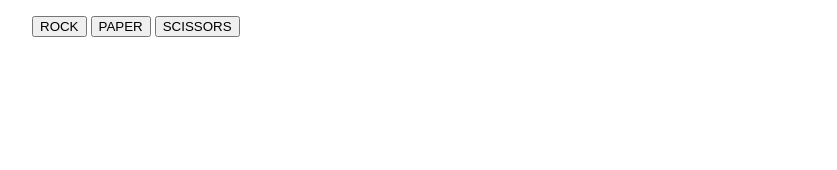
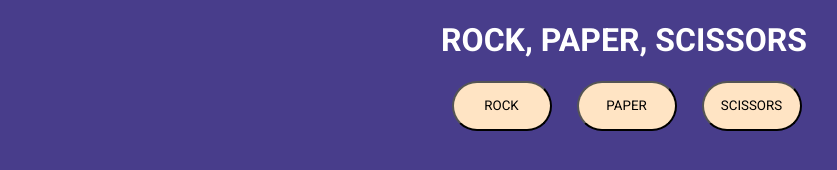
Before and after one commit to Pezerin/odin-rock-paper-scissors, a plain HTML site: page index.html in a window 1280 px wide. Shown: the whole page, without its empty margins (16-853 px from the left). Drawn offline with Linux system fonts and the light colour scheme.

Commit message:
Styled the page with a purple background, header at top and three buttons in the center that allow the user to select their choice

```diff
--- a/index.html
+++ b/index.html
@@ -8,7 +8,8 @@
     <script src="script.js" defer></script>
 </head>
 <body>
-    <ul>
+    <h1 class="title">ROCK, PAPER, SCISSORS</h1>
+    <ul class="buttons">
         <button class="rock">ROCK</button>
         <button class="paper">PAPER</button>
         <button class="scissors">SCISSORS</button>
--- a/styles.css
+++ b/styles.css
@@ -0,0 +1,26 @@
+@import url('https://fonts.googleapis.com/css2?family=Roboto:ital,wght@0,100;0,300;0,400;0,500;0,700;0,900;1,100;1,300;1,400;1,500;1,700;1,900&display=swap');
+
+body {
+    background-color: darkslateblue;
+}
+
+.title {
+    text-align: center;
+    font-family: "Roboto", sans-serif;
+    color: white;
+}
+
+.buttons {
+    display: flex;
+    justify-content: center;
+    gap: 25px;
+    margin-right: 35px;
+}
+
+.rock, .paper, .scissors {
+    background-color: bisque;
+    font-family: "Roboto", sans-serif;
+    border-radius: 50px;
+    height: 50px;
+    width: 100px;
+}
```
